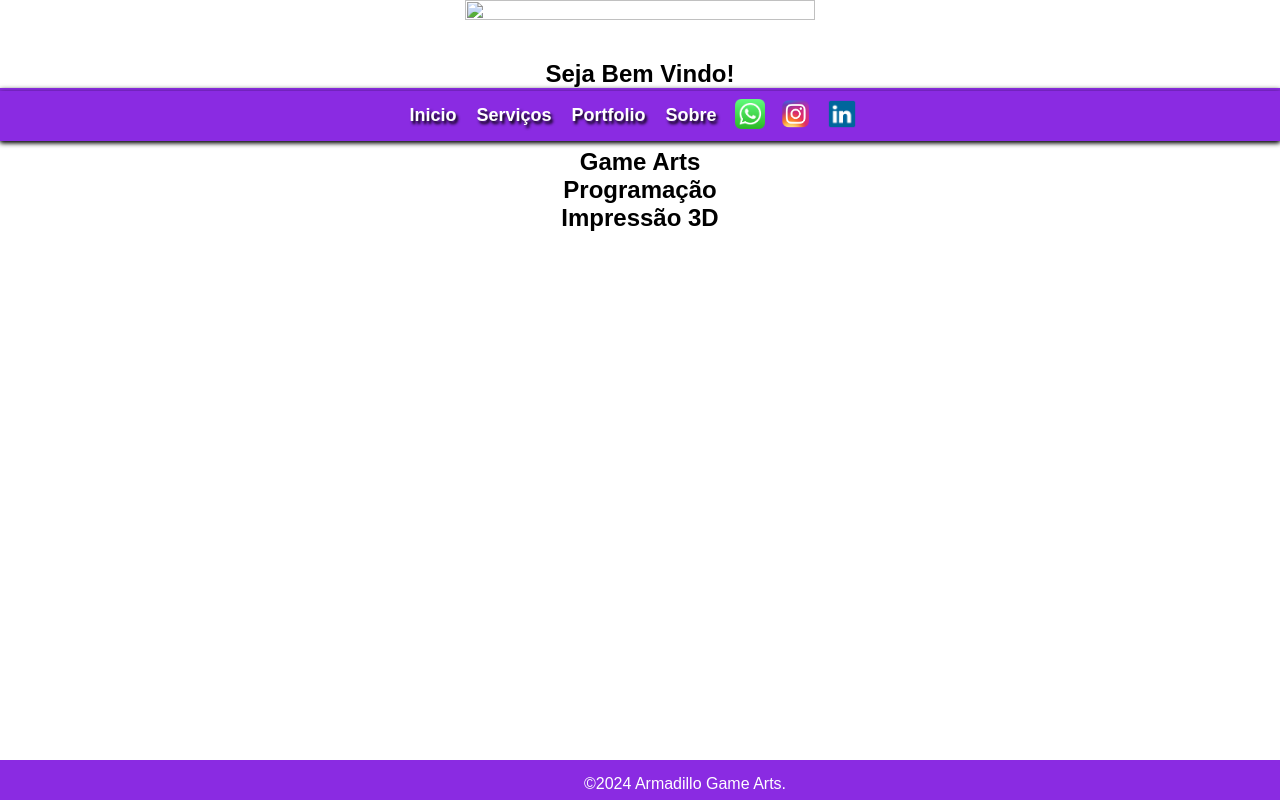
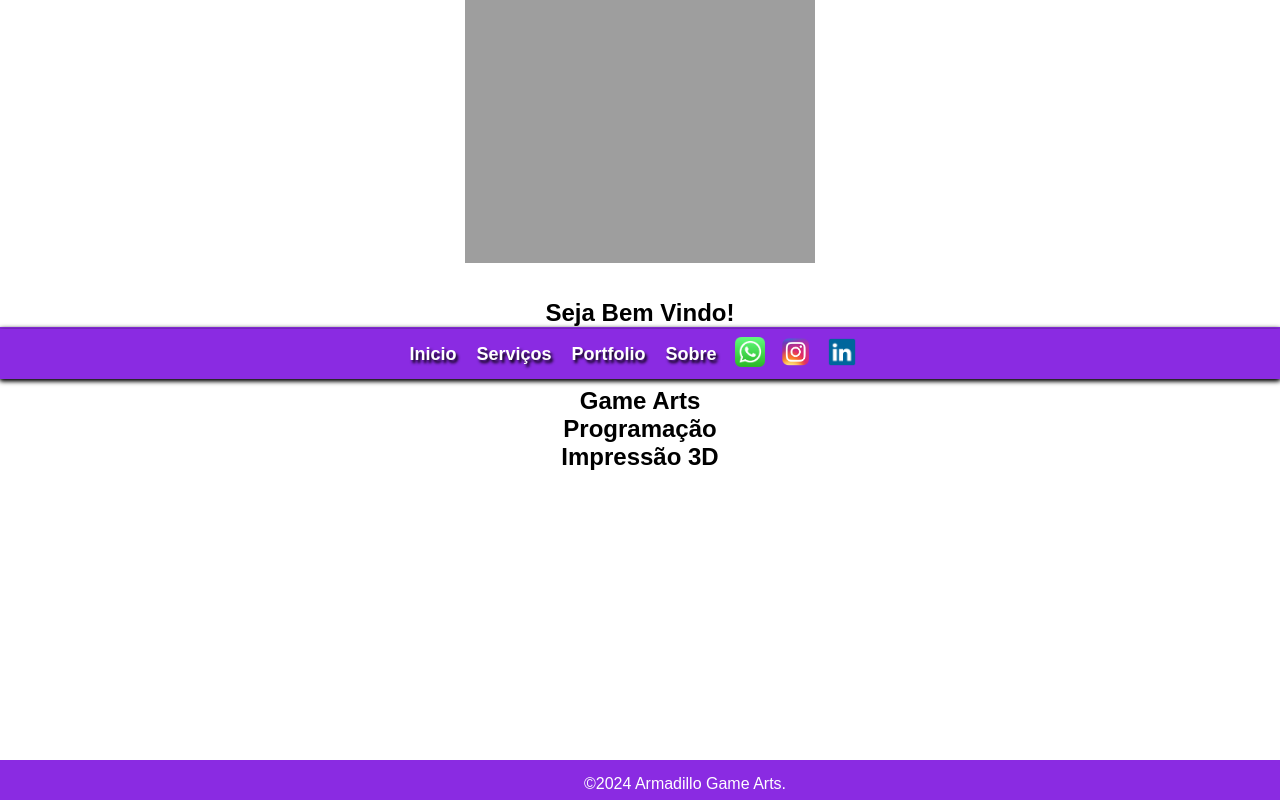
Before and after one commit to armadillogamearts/site, a plain HTML site: page pages/PT/home.html in a window 1280 px wide. Drawn offline with Linux system fonts and the light colour scheme; the site is published under a folder, as on GitHub Pages, so addresses that start at the root find nothing.

Commit message:
Update home.html

```diff
--- a/pages/PT/home.html
+++ b/pages/PT/home.html
@@ -12,7 +12,7 @@
 <body>
 
     <div>
-        <img src="/site/../../media/images/logos/LogoPreta_A.G.A.png" class="logoG">
+        <img src="../../media/images/logos/LogoPreta_A.G.A.png" class="logoG">
     </div>
     <br>
     <br>
```
